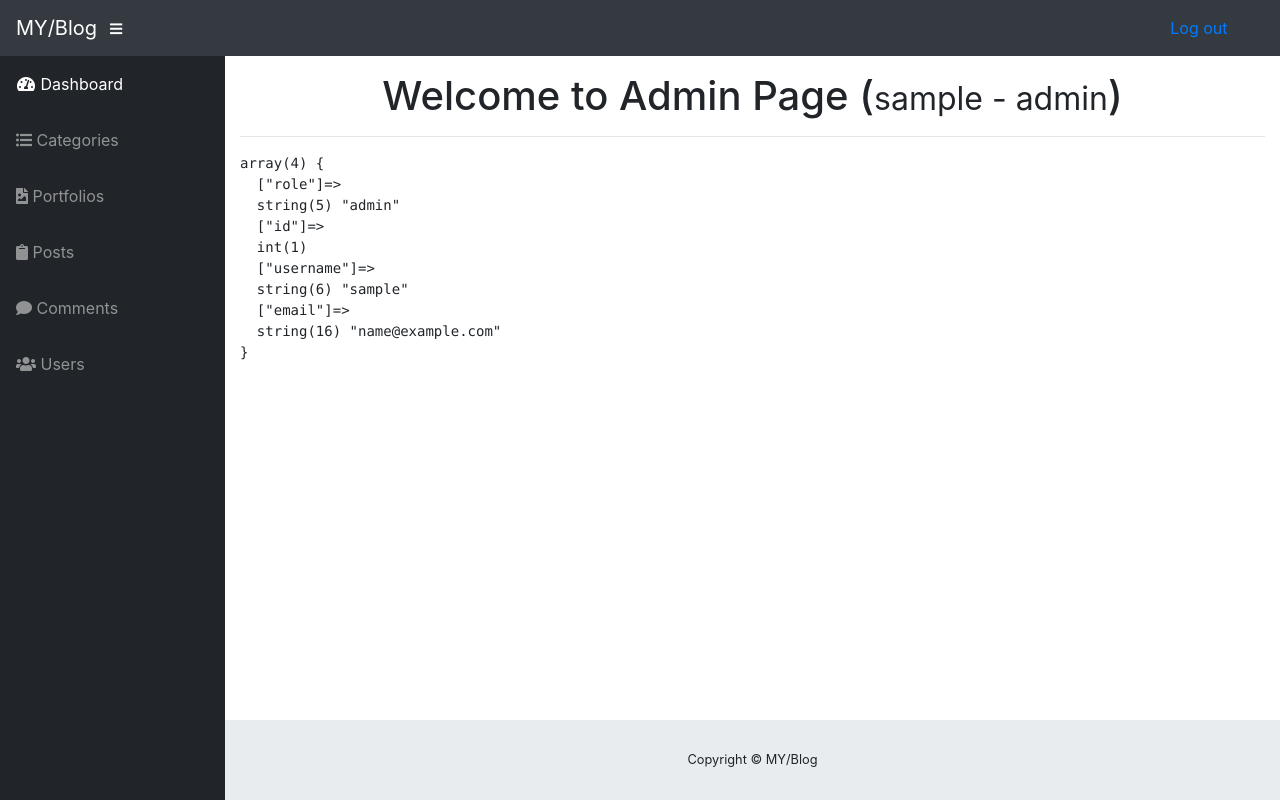
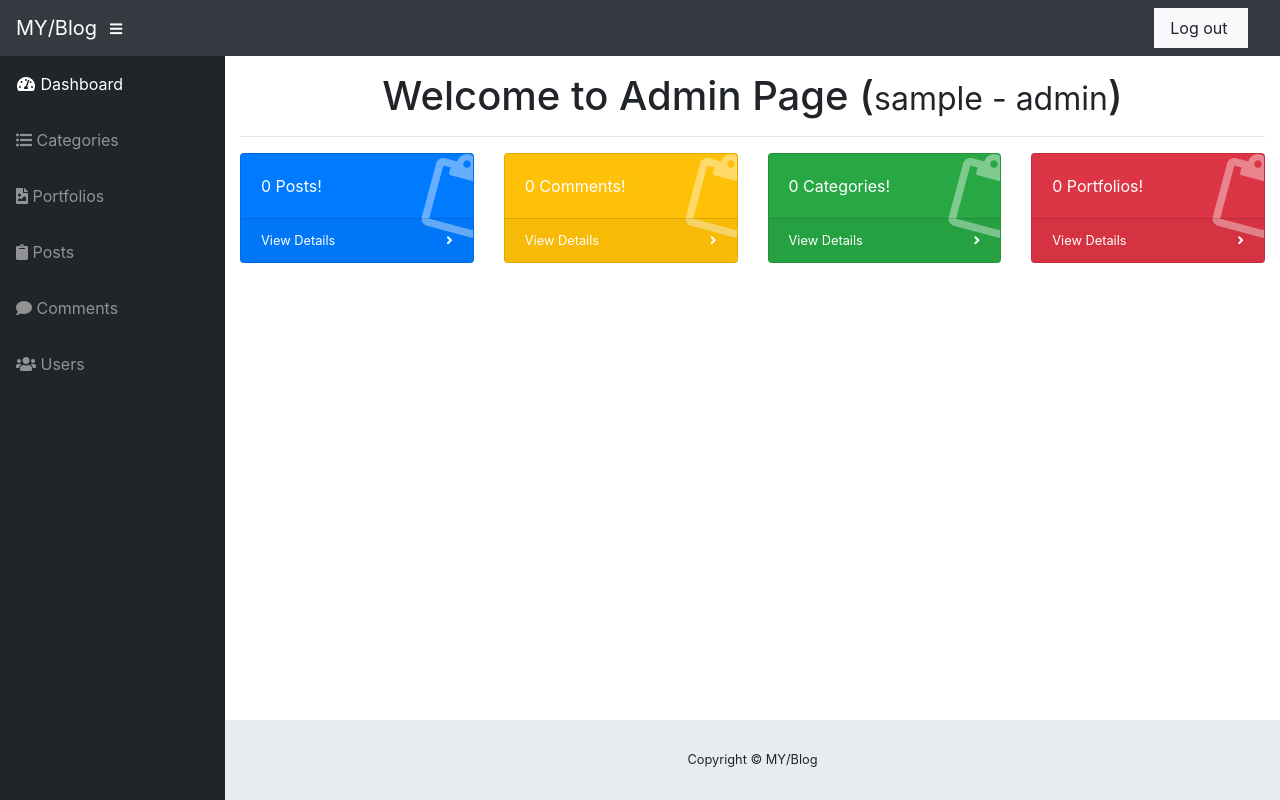
Before and after one commit to murat-yasar/CMS-PHP-MySQLi-, a PHP site: page /admin/index.php in a window 1280 px wide. Run offline with PHP 8.4, Linux system fonts and the light colour scheme; the visitor is signed in with stand-in values (Sample User, id 1); data that the repository does not hold is empty.

Commit message:
Build: Admin page

```diff
--- a/admin/categories.php
+++ b/admin/categories.php
@@ -23,7 +23,7 @@
       <div id="content-wrapper">
         <div class="container-fluid">
 
-          <h1>Welcome to Admin Page</h1>
+          <h1>Admin Page - Categories</h1>
           <hr>
 
           <?php if (isset($_SESSION['message'])): ?>
--- a/admin/comments.php
+++ b/admin/comments.php
@@ -23,7 +23,7 @@
       <div id="content-wrapper">
         <div class="container-fluid">
 
-          <h1>Welcome to Admin Page</h1>
+          <h1>Admin Page - Comments</h1>
           <hr>
 
           <?php if (isset($_SESSION['message'])): ?>
--- a/admin/includes/admin_navbar.php
+++ b/admin/includes/admin_navbar.php
@@ -8,7 +8,7 @@
 
    <!-- Navbar Search -->
    <div class="d-none d-md-inline-block form-inline ml-auto mr-0 mr-md-3 my-2 my-md-0">
-      <a href="logout.php" class="nav-link">
+      <a href="logout.php" class="nav-link btn-light">
          <span>Log out</span>
          <i class="fas fas-sign-out-alt"></i>
       </a>
--- a/admin/index.php
+++ b/admin/index.php
@@ -22,14 +22,103 @@
       <div id="content-wrapper">
         <div class="container-fluid">
           <h1 class="text-center">Welcome to Admin Page (<small><?php echo $_SESSION['username'] . " - " . $_SESSION['role']; ?></small>)</h1>
-          <span></span>
+
           <hr>
 
-          <?php
-            echo "<pre>";
-            var_dump($_SESSION);
-            echo "</pre>";
-          ?>
+          <div class="row">
+            <div class="col-xl-3 col-sm-6 mb-3">
+              <div class="card text-white bg-primary o-hidden h-100">
+                <div class="card-body">
+                  <div class="card-body-icon">
+                    <i class="far fa-clipboard"></i>
+                  </div>
+                  <?php
+                    $query = "SELECT * FROM posts";
+                    $items = mysqli_query($conn, $query);
+                    $item_count = mysqli_num_rows($items);
+
+                    echo "<div class='mr-5'>{$item_count} Posts!</div>";
+                  ?>
+                </div>
+                <a class="card-footer text-white clearfix small z-1" href="posts.php">
+                  <span class="float-left">View Details</span>
+                  <span class="float-right">
+                    <i class="fas fa-angle-right"></i>
+                  </span>
+                </a>
+              </div>
+            </div>
+
+            <div class="col-xl-3 col-sm-6 mb-3">
+              <div class="card text-white bg-warning o-hidden h-100">
+                <div class="card-body">
+                  <div class="card-body-icon">
+                    <i class="far fa-clipboard"></i>
+                  </div>
+                  <?php
+                    $query = "SELECT * FROM comments";
+                    $items = mysqli_query($conn, $query);
+                    $item_count = mysqli_num_rows($items);
+
+                    echo "<div class='mr-5'>{$item_count} Comments!</div>";
+                  ?>
+                </div>
+                <a class="card-footer text-white clearfix small z-1" href="comments.php">
+                  <span class="float-left">View Details</span>
+                  <span class="float-right">
+                    <i class="fas fa-angle-right"></i>
+                  </span>
+                </a>
+              </div>
+            </div>
+
+            <div class="col-xl-3 col-sm-6 mb-3">
+              <div class="card text-white bg-success o-hidden h-100">
+                <div class="card-body">
+                  <div class="card-body-icon">
+                    <i class="far fa-clipboard"></i>
+                  </div>
+                  <?php
+                    $query = "SELECT * FROM categories";
+                    $items = mysqli_query($conn, $query);
+                    $item_count = mysqli_num_rows($items);
+
+                    echo "<div class='mr-5'>{$item_count} Categories!</div>";
+                  ?>
+                </div>
+                <a class="card-footer text-white clearfix small z-1" href="categories.php">
+                  <span class="float-left">View Details</span>
+                  <span class="float-right">
+                    <i class="fas fa-angle-right"></i>
+                  </span>
+                </a>
+              </div>
+            </div>
+
+            <div class="col-xl-3 col-sm-6 mb-3">
+              <div class="card text-white bg-danger o-hidden h-100">
+                <div class="card-body">
+                  <div class="card-body-icon">
+                    <i class="far fa-clipboard"></i>
+                  </div>
+                  <?php
+                    $query = "SELECT * FROM portfolios";
+                    $items = mysqli_query($conn, $query);
+                    $item_count = mysqli_num_rows($items);
+
+                    echo "<div class='mr-5'>{$item_count} Portfolios!</div>";
+                  ?>
+                </div>
+                <a class="card-footer text-white clearfix small z-1" href="portfolios.php">
+                  <span class="float-left">View Details</span>
+                  <span class="float-right">
+                    <i class="fas fa-angle-right"></i>
+                  </span>
+                </a>
+              </div>
+            </div>
+
+          </div>
 
         </div>
         <!-- /.container-fluid -->
--- a/admin/portfolios.php
+++ b/admin/portfolios.php
@@ -22,7 +22,7 @@
          <div id="content-wrapper">
             <div class="container-fluid">
 
-               <h1>Welcome to Admin Page</h1>
+               <h1>Admin Page - Portfolios</h1>
                <hr>
 
                <?php if (isset($_SESSION['message'])): ?>
--- a/admin/posts.php
+++ b/admin/posts.php
@@ -23,7 +23,7 @@
       <div id="content-wrapper">
         <div class="container-fluid">
 
-          <h1>Welcome to Admin Page</h1>
+          <h1>Admin Page - Posts</h1>
           <hr>
 
           <?php if (isset($_SESSION['message'])): ?>
--- a/admin/users.php
+++ b/admin/users.php
@@ -23,7 +23,7 @@
       <div id="content-wrapper">
         <div class="container-fluid">
 
-          <h1>Welcome to Admin Page</h1>
+          <h1>Admin Page - Users</h1>
           <hr>
 
           <?php if (isset($_SESSION['message'])): ?>
```
